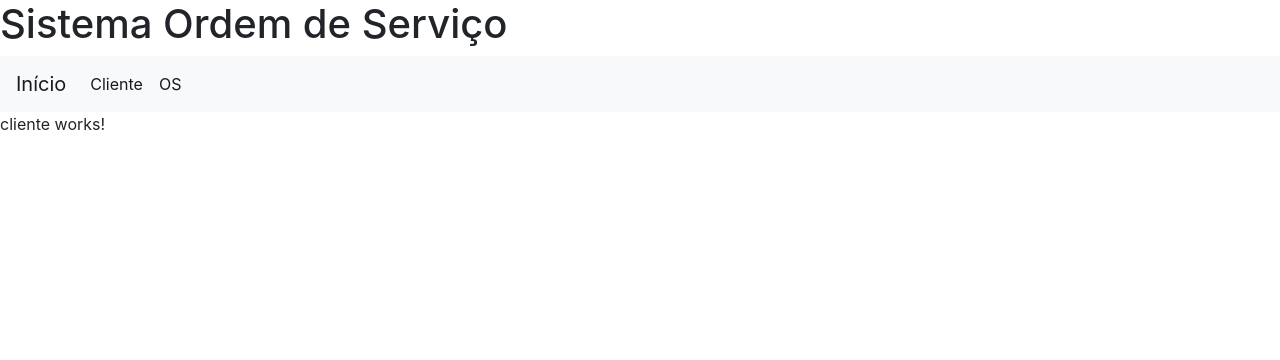
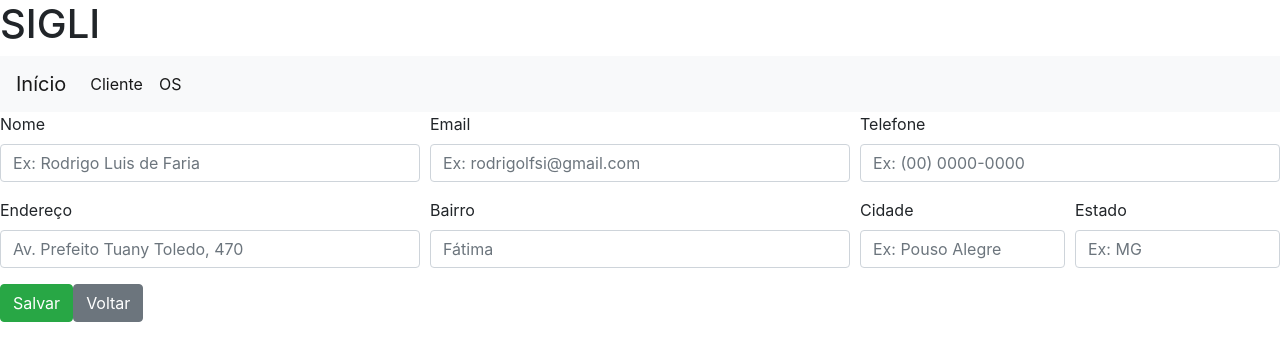
Before and after one commit to niltoncezar95/2018-si7-finalHomework, an Angular app in the folder ordemDeServico/: page /cliente in a window 1280 px wide. Shown: the top 360 px of the page. Built offline with nearby package versions, Linux system fonts and the light colour scheme.

Commit message:
Telas de Cadastros[C

```diff
--- a/ordemDeServico/src/app/app.component.html
+++ b/ordemDeServico/src/app/app.component.html
@@ -1,6 +1,6 @@
 <!--The content below is only a placeholder and can be replaced.-->
 
-<h1>Sistema Ordem de Serviço</h1>
+<h1>SIGLI</h1>
 
 <nav class="navbar navbar-expand-lg navbar-light bg-light">
   <a class="navbar-brand" href="#">Início</a>
--- a/ordemDeServico/src/app/cliente/cliente.component.html
+++ b/ordemDeServico/src/app/cliente/cliente.component.html
@@ -1,3 +1,36 @@
-<p>
-  cliente works!
-</p>
+<form>
+  <div class="form-row">
+    <div class="form-group col-md-4">
+      <label for="inputNome4">Nome</label>
+      <input type="Name" class="form-control" id="inputNome4" placeholder="Ex: Rodrigo Luis de Faria">
+    </div>
+    <div class="form-group col-md-4">
+      <label for="inputEmail4">Email</label>
+      <input type="Email" class="form-control" id="inputEmail4" placeholder="Ex: rodrigolfsi@gmail.com">
+    </div>
+    <div class="form-group col-md-4">
+      <label for="inputPhone4">Telefone</label>
+      <input type="text" class="form-control" id="inputPhone4" placeholder="Ex: (00) 0000-0000">
+    </div>
+  </div>
+  <div class="form-row">
+    <div class="form-group col-md-4">
+      <label for="inputAddress">Endereço</label>
+      <input type="text" class="form-control" id="inputAddress" placeholder="Av. Prefeito Tuany Toledo, 470">
+    </div>
+    <div class="form-group col-md-4">
+      <label for="inputAddress2">Bairro</label>
+      <input type="text" class="form-control" id="inputAddress2" placeholder="Fátima">
+    </div>
+    <div class="form-group col-md-2">
+      <label for="inputCity">Cidade</label>
+      <input type="text" class="form-control" id="inputCity" placeholder="Ex: Pouso Alegre">
+    </div>
+    <div class="form-group col-md-2">
+      <label for="inputCity">Estado</label>
+      <input type="text" class="form-control" id="stateCity" placeholder="Ex: MG">
+    </div>
+  </div>
+  <button type="submit" class="btn btn-success" >Salvar</button>
+  <button type="button" class="btn btn-secondary" (click)="goBack()">Voltar</button>
+</form>
--- a/ordemDeServico/src/app/cliente/cliente.component.ts
+++ b/ordemDeServico/src/app/cliente/cliente.component.ts
@@ -1,4 +1,5 @@
 import { Component, OnInit } from '@angular/core';
+import { Location } from '@angular/common';
 
 @Component({
   selector: 'app-cliente',
@@ -7,9 +8,13 @@ import { Component, OnInit } from '@angular/core';
 })
 export class ClienteComponent implements OnInit {
 
-  constructor() { }
+  constructor(
+    private location: Location
+  ) { }
 
   ngOnInit() {
   }
-
+  goBack(): void {
+    this.location.back();
 }
+}
--- a/ordemDeServico/src/app/os/os.component.html
+++ b/ordemDeServico/src/app/os/os.component.html
@@ -1,3 +1,34 @@
-<p>
-  os works!
-</p>
+<form>
+  <div class="form-group">
+    <label for="exampleFormControlInput1">Email address</label>
+    <input type="email" class="form-control" id="exampleFormControlInput1" placeholder="name@example.com">
+  </div>
+  <div class="form-group">
+    <label for="exampleFormControlSelect1">Cliente</label>
+    <select class="form-control" id="exampleFormControlSelect1">
+      <option>Nilton</option>
+      <option>Pedro</option>
+      <option>Rodrigo</option>
+      <option>Teu</option>
+      <option>Teu 2</option>
+    </select>
+  </div>
+  <div class="form-group">
+    <label for="exampleFormControlSelect2">Marca do Equipamento</label>
+    <select multiple class="form-control" id="exampleFormControlSelect2">
+      <option>Acer</option>
+      <option>Dell</option>
+      <option>HP</option>
+      <option>Lenovo</option>
+      <option>Positivo</option>
+    </select>
+  </div>
+  <div class="form-group">
+    <label for="exampleFormControlTextarea1">Defeito apresentado</label>
+    <textarea class="form-control" id="exampleFormControlTextarea1" rows="3" placeholder="Ex: Derramou Líquido no teclado"></textarea>
+  </div>
+  <div class="form-group">
+    <label for="exampleFormControlTextarea2">Outras observações</label>
+    <textarea class="form-control" id="exampleFormControlTextarea2" rows="3" placeholder="Ex: Verificar se não danificou outras peças"></textarea>
+  </div>
+</form>
--- a/ordemDeServico/src/app/os/os.component.ts
+++ b/ordemDeServico/src/app/os/os.component.ts
@@ -1,4 +1,5 @@
 import { Component, OnInit } from '@angular/core';
+import { Location } from '@angular/common';
 
 @Component({
   selector: 'app-os',
@@ -7,9 +8,15 @@ import { Component, OnInit } from '@angular/core';
 })
 export class OsComponent implements OnInit {
 
-  constructor() { }
+  constructor(
+    private location: Location
+  ) {}
 
   ngOnInit() {
   }
 
+  goBack(): void {
+    this.location.back();
 }
+
+}
```
